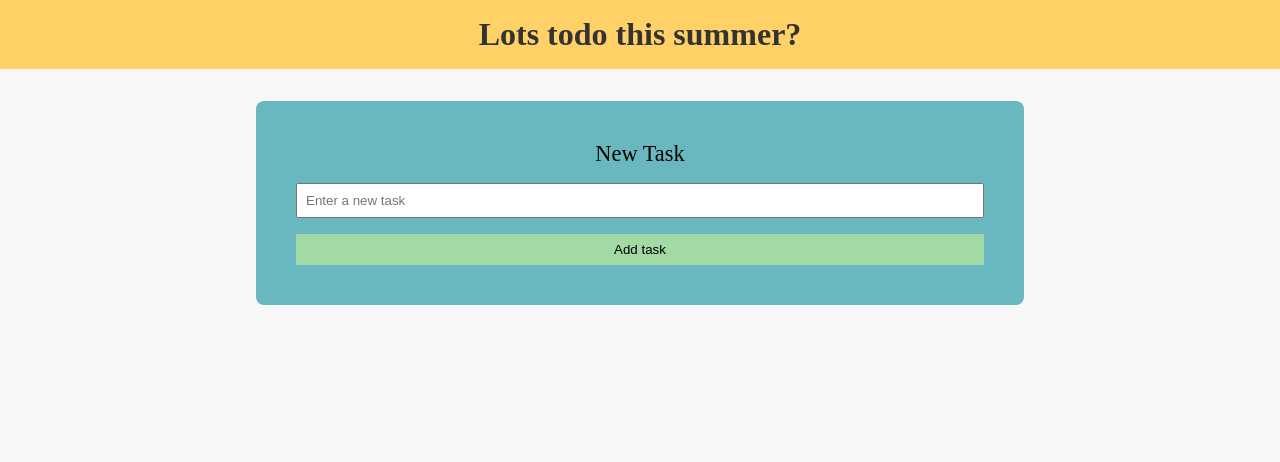
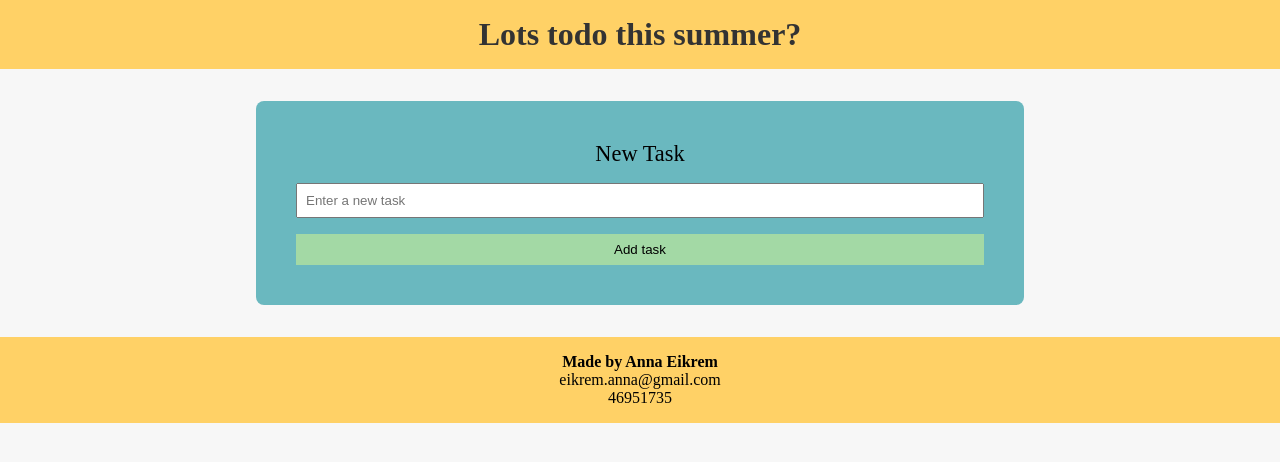
Before and after one commit to AnnaEikrem/TodoListVue, a Vue app: page / in a window 1280 px wide. Shown: the top 462 px of the page. Built offline with nearby package versions, Linux system fonts and the light colour scheme.

Commit message:
Added Footer

```diff
--- a/src/app/App.vue
+++ b/src/app/App.vue
@@ -2,7 +2,7 @@
 <template>
 	<Header></Header>
 
-	<section
+	<main
 		class="task__list--section">
 		<input-field
 			@task-added="addTask">
@@ -13,19 +13,23 @@
 			@task-removed="removeTask"
 			@toggle-task="toggleTask">
 		</task-list>
-	</section>
+	</main>
+
+	<Footer></Footer>
 </template>
 
 <script>
 	import Header from '../components/Header.vue';
 	import InputField from '../components/InputField.vue';
 	import TaskList from '../components/TaskList.vue';
+	import Footer from '../components/Footer.vue';
 
 	export default {
 		components: {
 			Header,
 			InputField,
-			TaskList
+			TaskList,
+			Footer
 		},
 		data() {
 			return {
@@ -46,8 +50,6 @@
 			}
 		},
 			// Toggles class to mark as Done/not Done
-//@task-toggled="toggleTask">
-
 			toggleTask(task) {
 				task.done = !task.done;
 			}
--- /dev/null
+++ b/src/components/Footer.vue
@@ -0,0 +1,41 @@
+<!-- Footer component -->
+<template>
+	<footer class="footer__container">
+			<div class="footer__creator">
+				Made by {{ creator }}
+			</div>
+
+			<div class="footer__contact">
+				<div class="footer__contact--email">
+					{{ email }}
+				</div>
+
+				<div class="footer__contact--number">
+					{{ phoneNumber}}
+					</div>
+			</div>
+		</footer>
+</template>
+<script>
+	export default {
+		data() {
+			return {
+				creator: 'Anna Eikrem',
+				phoneNumber: '46951735',
+				email: 'eikrem.anna@gmail.com'
+			}
+		}
+	}
+</script>
+
+<style>
+	.footer__container {
+		text-align: center;
+		padding: var(--padding-basic);
+		background: var(--color-background);
+	}
+
+	.footer__creator{
+		font-weight: 700;
+	}
+</style>
```
